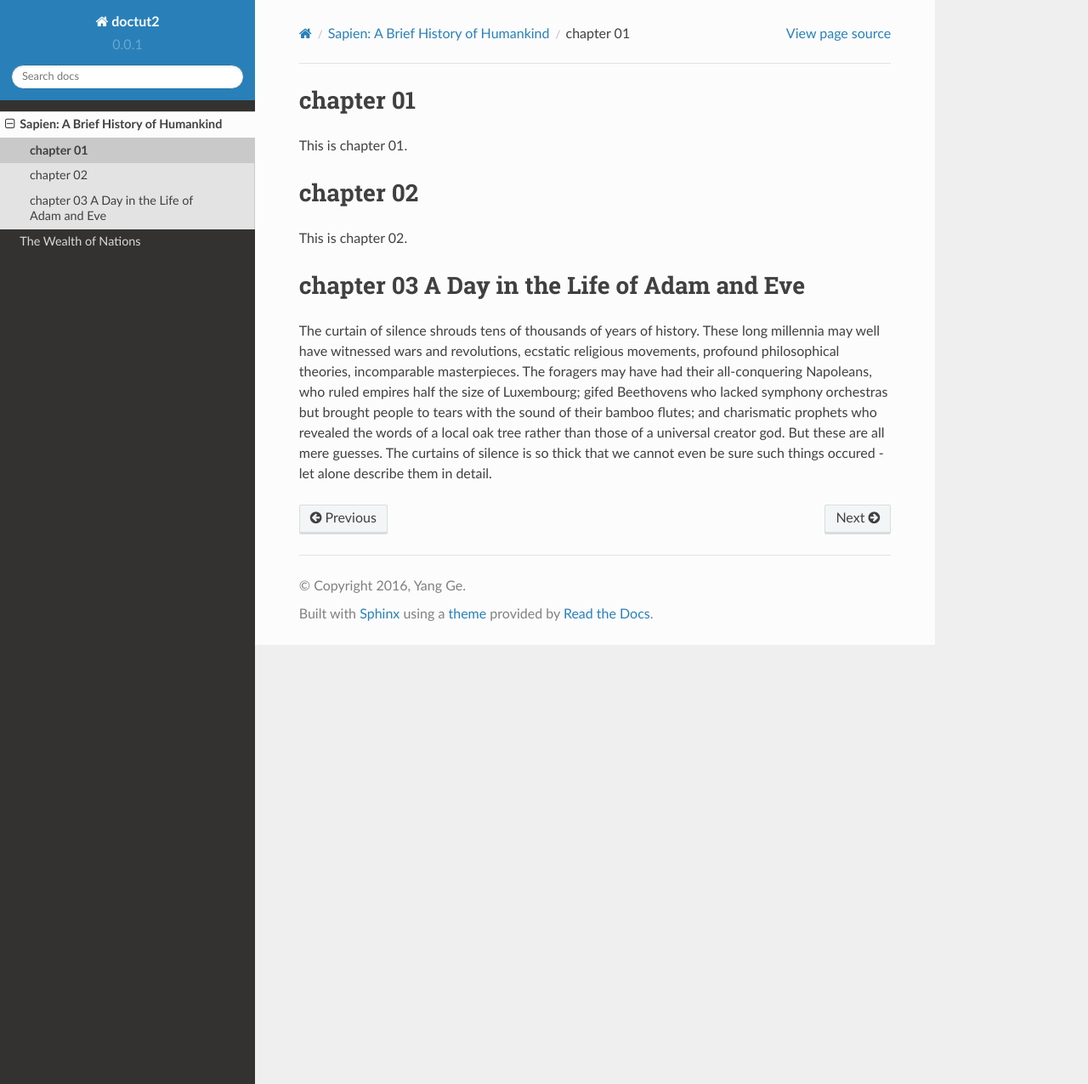
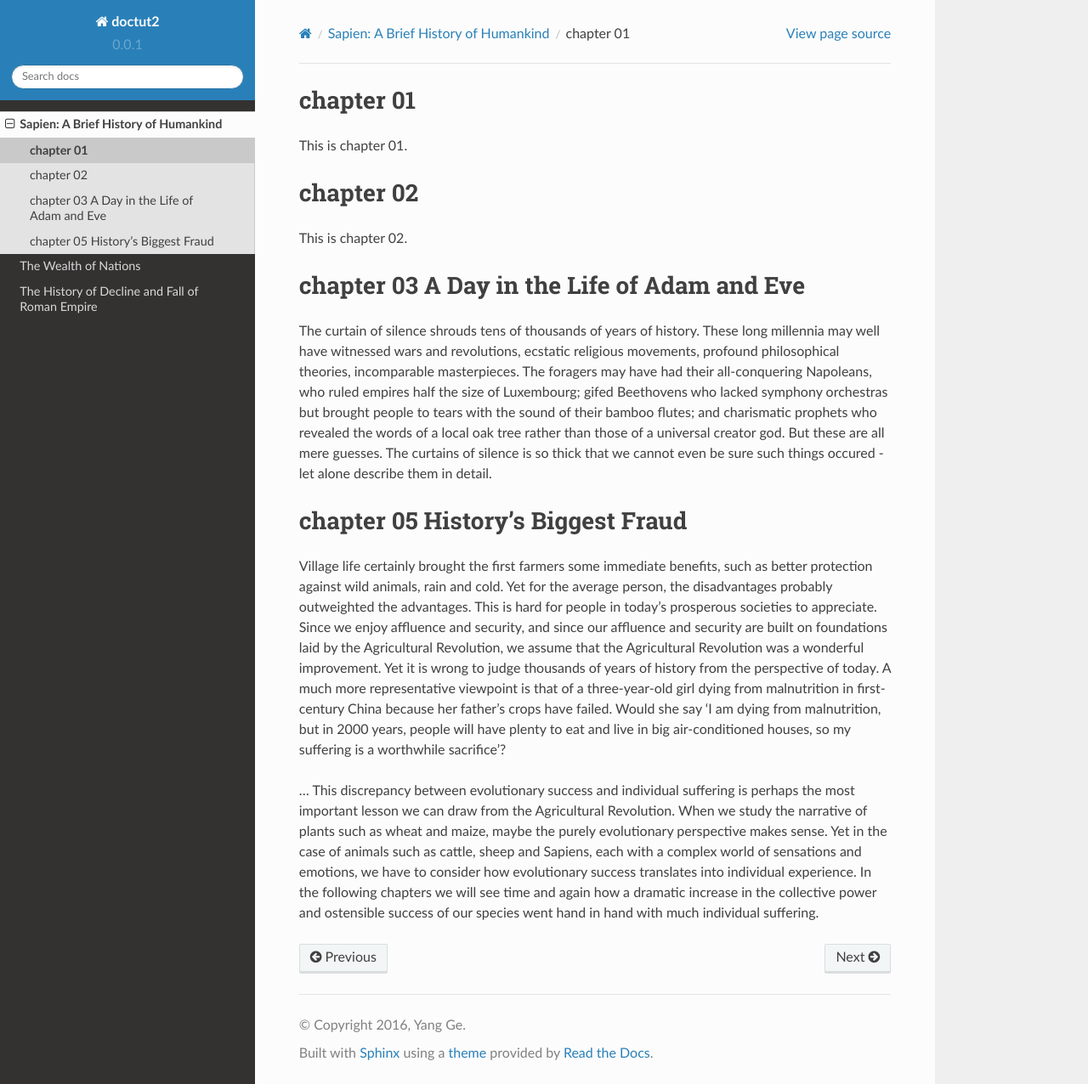
Before and after one commit to eroicaleo/doctut2, a Sphinx documentation site: the page built from docs/source/sapien/ch01.rst, in a window 1280 px wide and 1276 px high. Shown: the whole window at 85% size. Built offline with Sphinx 7.4.7 and the Read the Docs theme 2.0.0, drawn with Linux system fonts in a browser that asks for light colours.

Commit message:
updates some notes

```diff
--- a/docs/source/books.rst
+++ b/docs/source/books.rst
@@ -13,3 +13,12 @@ The Wealth of Nations
    :maxdepth: 1
 
    wealth/notes
+
+The History of Decline and Fall of Roman Empire
+===============================================
+
+.. toctree::
+   :maxdepth: 1
+
+   roman/notes
+   roman/mynotes
--- a/docs/source/sapien/ch01.rst
+++ b/docs/source/sapien/ch01.rst
@@ -9,7 +9,7 @@ chapter 02
 This is chapter 02.
 
 chapter 03 A Day in the Life of Adam and Eve
-==========
+============================================
 
 The curtain of silence shrouds tens of thousands of years of history. These long
 millennia may well have witnessed wars and revolutions, ecstatic religious
@@ -20,3 +20,29 @@ to tears with the sound of their bamboo flutes; and charismatic prophets who
 revealed the words of a local oak tree rather than those of a universal creator
 god. But these are all mere guesses. The curtains of silence is so thick that we
 cannot even be sure such things occured - let alone describe them in detail.
+
+chapter 05 History's Biggest Fraud
+==================================
+
+Village life certainly brought the first farmers some immediate benefits, such as
+better protection against wild animals, rain and cold. Yet for the average person,
+the disadvantages probably outweighted the advantages. This is hard for people in
+today's prosperous societies to appreciate. Since we enjoy affluence and security,
+and since our affluence and security are built on foundations laid by the Agricultural
+Revolution, we assume that the Agricultural Revolution was a wonderful improvement.
+Yet it is wrong to judge thousands of years of history from the perspective of today.
+A much more representative viewpoint is that of a three-year-old girl dying from
+malnutrition in first-century China because her father's crops have failed. Would
+she say 'I am dying from malnutrition, but in 2000 years, people will have plenty
+to eat and live in big air-conditioned houses, so my suffering is a worthwhile
+sacrifice'?
+
+... This discrepancy between evolutionary success and individual suffering is
+perhaps the most important lesson we can draw from the Agricultural Revolution.
+When we study the narrative of plants such as wheat and maize, maybe the purely
+evolutionary perspective makes sense. Yet in the case of animals such as cattle,
+sheep and Sapiens, each with a complex world of sensations and emotions, we have
+to consider how evolutionary success translates into individual experience. In
+the following chapters we will see time and again how a dramatic increase in the
+collective power and ostensible success of our species went hand in hand with much
+individual suffering.
```
Also changed, not shown: docs/source/roman/mynotes.rst (added, +16 -0 lines), docs/source/roman/notes.rst (added, +24 -0 lines), 1 other file.
